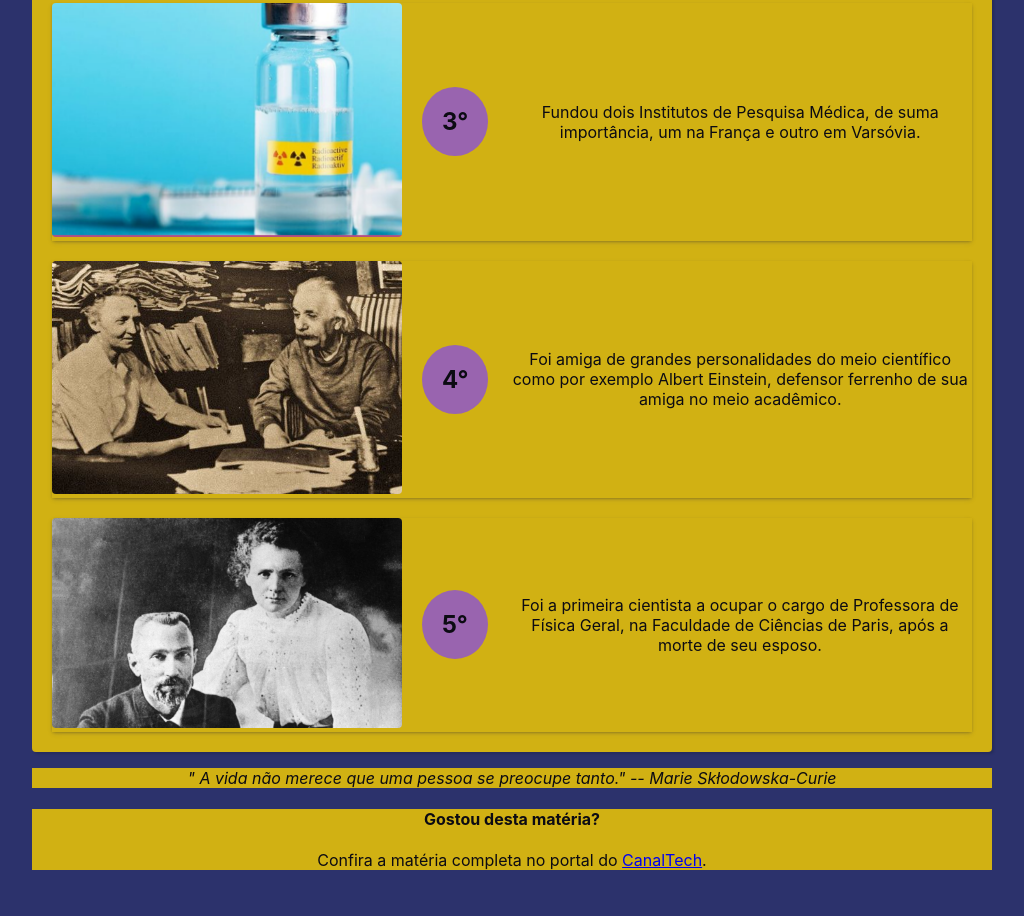
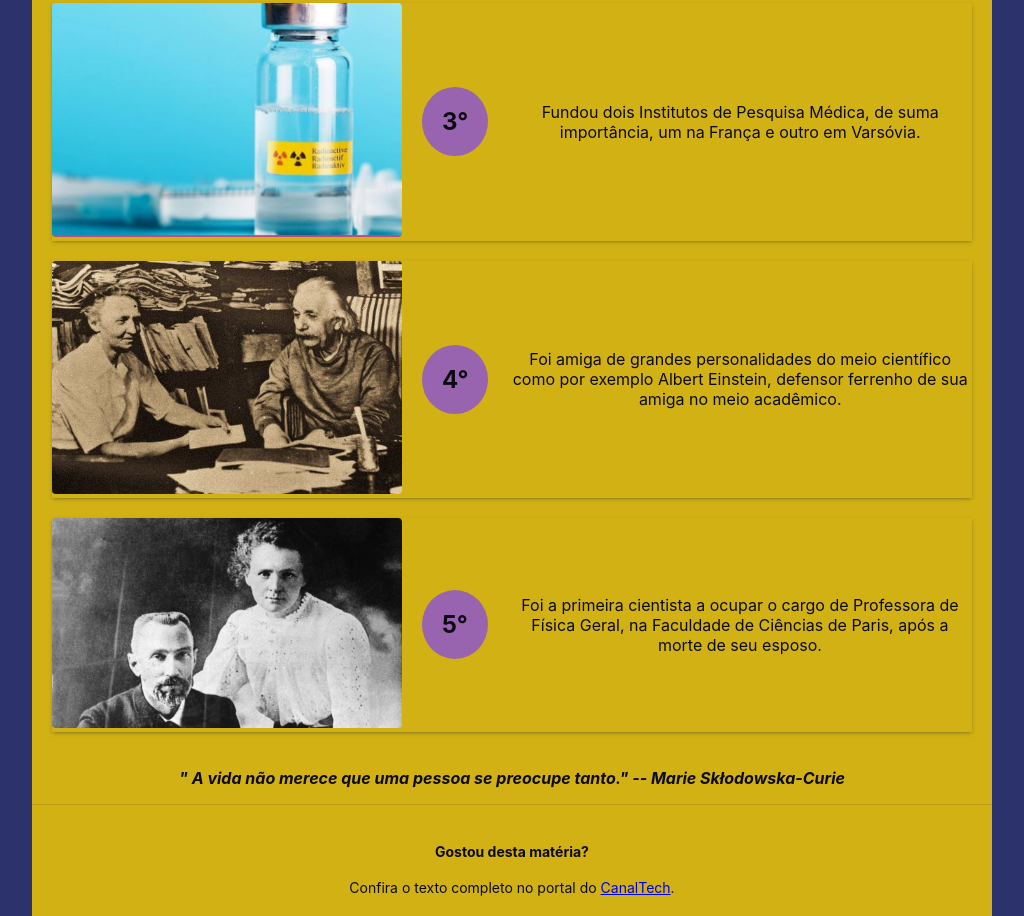
Before and after one commit to rendell-arruda/tributePage, a plain HTML site: page index.html in a window 1280 px wide. Shown: the part 1125-2041 px from the top of the page, without its empty margins (128-1152 px from the left). Before the commit the page ends 1995 px from the top, so only its background shows below. Drawn offline with Linux system fonts and the light colour scheme.

Commit message:
modifica style.css e estrutura do footer

```diff
--- a/index.html
+++ b/index.html
@@ -99,7 +99,7 @@
       <footer class="footer">
         <h4>Gostou desta matéria?</h4>
         <p>
-          Confira a matéria completa no portal do
+          Confira o texto completo no portal do
           <a
             id="tribute-link"
             href="https://canaltech.com.br/ciencia/quem-foi-marie-curie-cientista-que-ganhara-filme-em-2020-assista-ao-trailer-149963/"
--- a/style copy.css
+++ b/style copy.css
@@ -57,13 +57,14 @@ body {
 }
 
 .main {
+  background-color: var(--yellow);
   max-width: 960px;
   margin: 0 auto;
 }
 .title {
   padding: 20px;
   font-size: 2rem;
-  color: var(--white);
+  color: var(--purple04);
 }
 
 .image {
@@ -75,25 +76,23 @@ body {
 }
 .img-caption {
   font-size: 0.875rem;
-  color: var(--white);
+  color: var(--purple03);
 }
 
 .fatos {
-  /* border-radius: 4px; */
 }
 .tribut-info {
   font-size: 24px;
-  color: var(--white);
+  color: var(--purple04);
   padding-bottom: 20px;
 }
 .flex {
   display: flex;
   flex-direction: column;
-  background-color: var(--yellow);
+
   padding: 20px;
   border-radius: 4px;
   gap: 20px;
-  box-shadow: rgba(0, 0, 0, 0.15) 1.95px 1.95px 2.6px;
 }
 
 .flex-item {
@@ -119,11 +118,13 @@ body {
 }
 
 .blockquote {
-  background-color: var(--yellow);
+  font-weight: bold;
 }
 
 .footer {
-  background-color: var(--yellow);
+  border-top: solid 1px rgba(0, 0, 0, 0.1);
+  padding: 20px;
+  font-size: 0.875rem;
 }
 
 .footer a {
```
